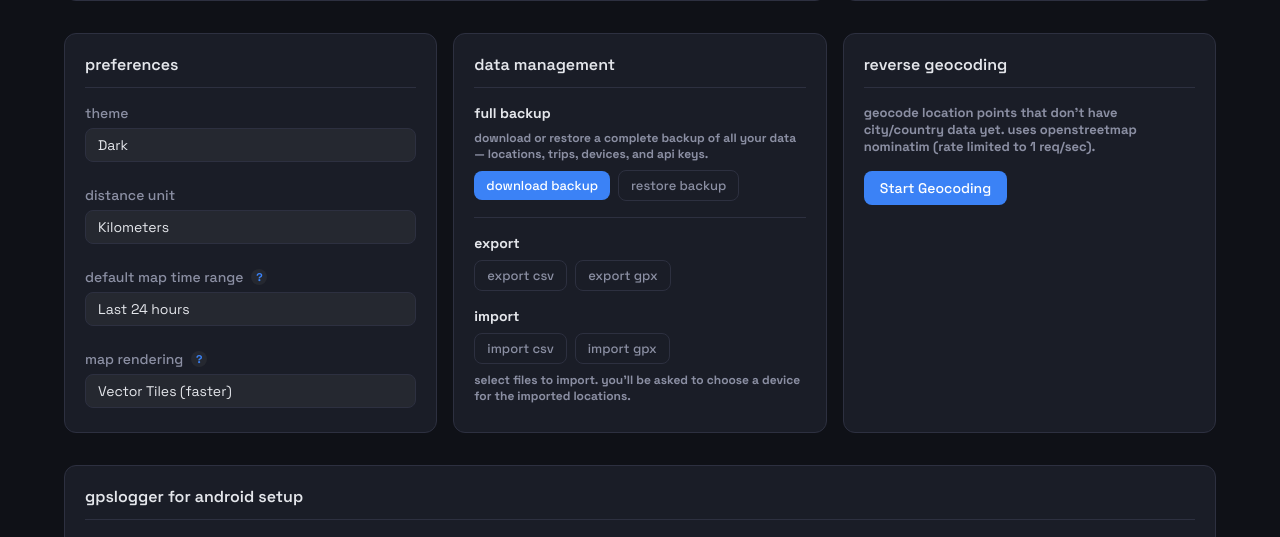
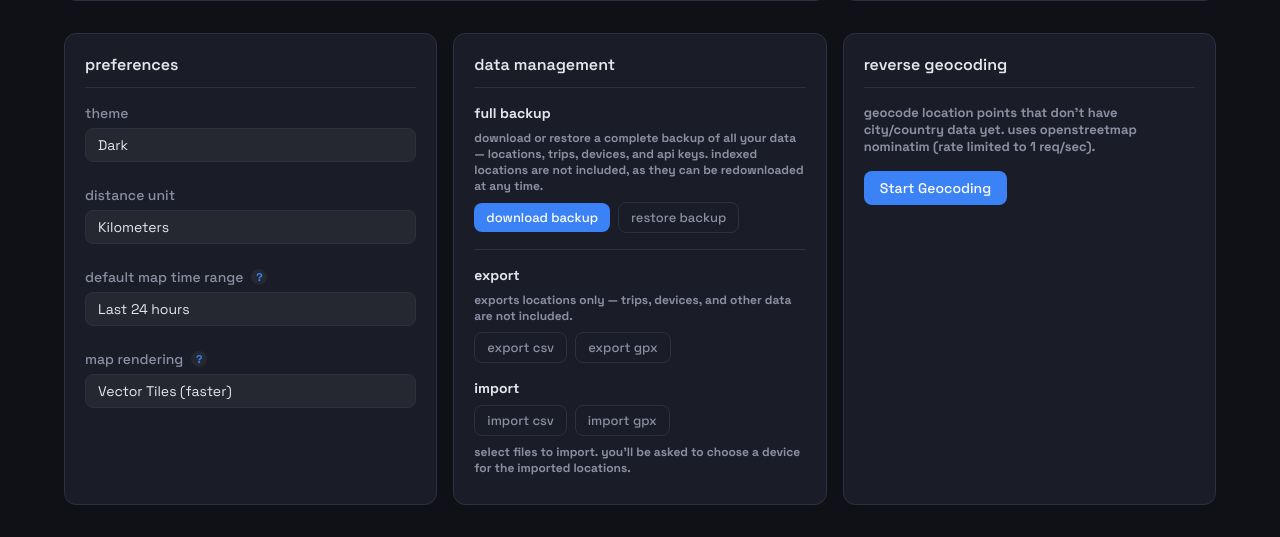
Before and after one commit to waxn/roamly, a Django app: page /settings/ in a window 1280 px wide. Shown: the part 388-925 px from the top of the page. Run offline with Django 5.2, Linux system fonts and the light colour scheme; the visitor is signed in with stand-in values (Sample User, id 1); data that the repository does not hold is empty; some libraries are stand-ins or nearby versions.

Commit message:
Notes on backup and export

```diff
--- a/tracker/templates/tracker/settings.html
+++ b/tracker/templates/tracker/settings.html
@@ -213,6 +213,7 @@
                 <h4 style="font-size: 0.875rem; margin-bottom: 0.5rem;">Full Backup</h4>
                 <p style="font-size: 0.75rem; color: var(--text-muted); margin-bottom: 0.5rem;">
                     Download or restore a complete backup of all your data — locations, trips, devices, and API keys.
+                    Indexed locations are not included, as they can be redownloaded at any time.
                 </p>
                 <div style="display: flex; gap: 0.5rem; align-items: center; flex-wrap: wrap;">
                     <a href="/api/export/backup/" class="btn btn-primary btn-sm">Download Backup</a>
@@ -226,6 +227,9 @@
 
             <div style="margin-bottom: 1rem; border-top: 1px solid var(--border); padding-top: 1rem;">
                 <h4 style="font-size: 0.875rem; margin-bottom: 0.5rem;">Export</h4>
+                <p style="font-size: 0.75rem; color: var(--text-muted); margin-bottom: 0.5rem;">
+                    Exports locations only — trips, devices, and other data are not included.
+                </p>
                 <div style="display: flex; gap: 0.5rem;">
                     <a href="/api/export/csv/" class="btn btn-outline btn-sm">Export CSV</a>
                     <a href="/api/export/gpx/" class="btn btn-outline btn-sm">Export GPX</a>
```
